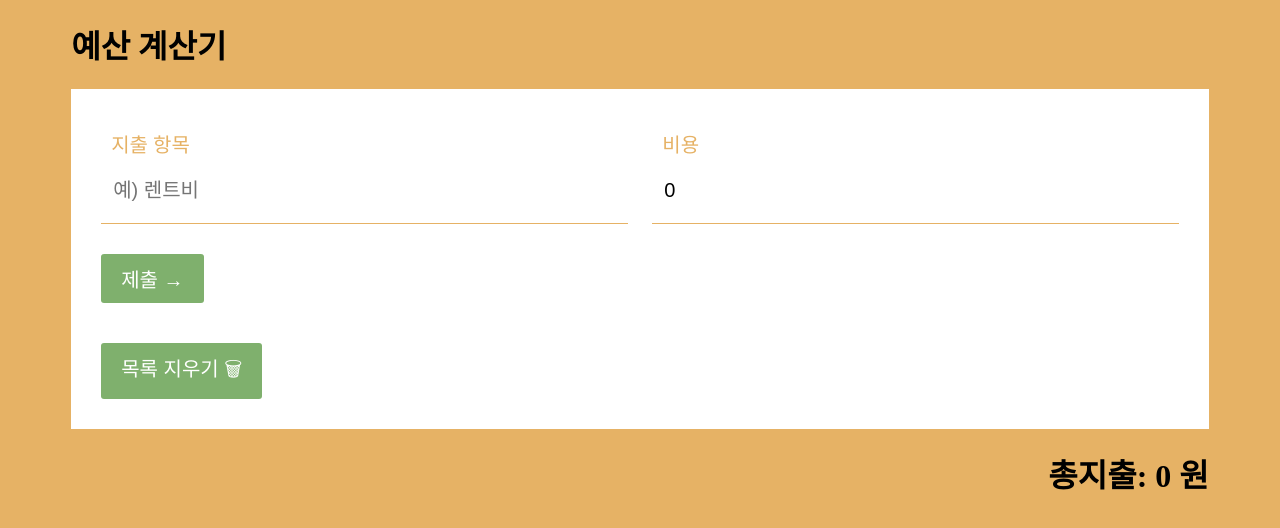
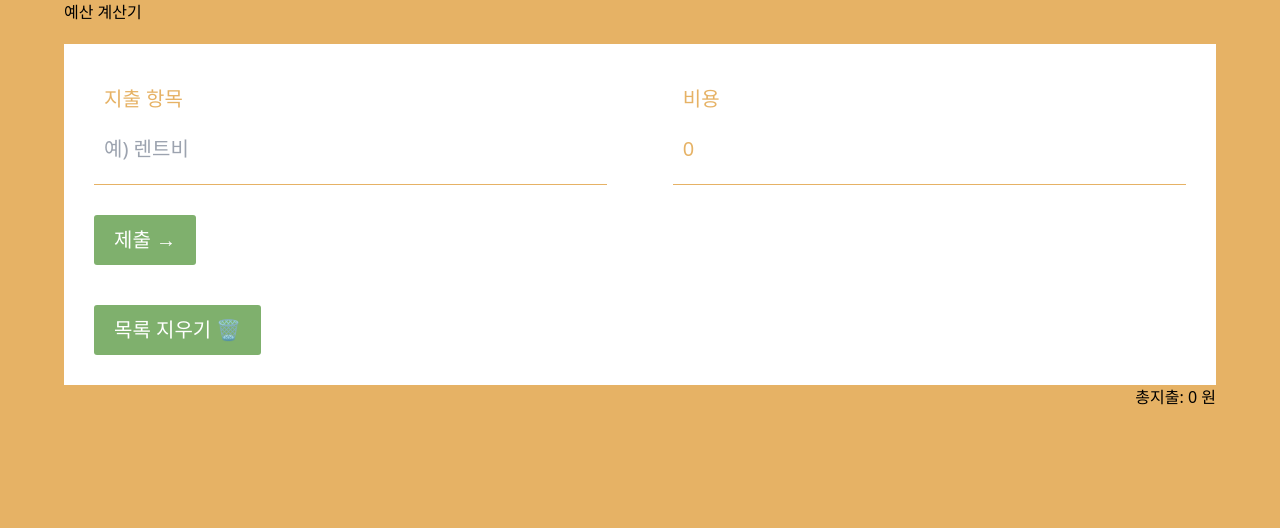
Before and after one commit to JiWoo-Yoo/study-missions, a React (Create React App) app in the folder budget-calc/: page / in a window 1280 px wide. Shown: the top 528 px of the page. Built offline with nearby package versions, Linux system fonts and the light colour scheme.

Commit message:
installed tailwind & added animation

```diff
--- a/budget-calc/package.json
+++ b/budget-calc/package.json
@@ -34,5 +34,10 @@
       "last 1 firefox version",
       "last 1 safari version"
     ]
+  },
+  "devDependencies": {
+    "autoprefixer": "^10.4.18",
+    "postcss": "^8.4.35",
+    "tailwindcss": "^3.4.1"
   }
 }
--- a/budget-calc/src/App.css
+++ b/budget-calc/src/App.css
@@ -1,3 +1,7 @@
+@tailwind base;
+@tailwind components;
+@tailwind utilities;
+
 input {
   outline: none;
   border: none;
@@ -33,3 +37,8 @@
 .lists {
   padding: 20px;
 }
+
+.list:hover {
+  transform: scale(1.05);
+  transition: transform 0.5s;
+}
--- a/budget-calc/src/components/List.js
+++ b/budget-calc/src/components/List.js
@@ -23,7 +23,7 @@
     <div className="lists">
       <div>
         {expData.map((data) => (
-          <div style={listStyle()} key={data.id}>
+          <div className="list" style={listStyle()} key={data.id}>
             <div>{data.title}</div>
             <div style={{ color: "gray", position: "absolute", left: "50%" }}>
               {Number(data.cost)}
--- /dev/null
+++ b/budget-calc/tailwind.config.js
@@ -0,0 +1,8 @@
+/** @type {import('tailwindcss').Config} */
+module.exports = {
+  content: ["./src/**/*.{js,jsx,ts,tsx}"],
+  theme: {
+    extend: {},
+  },
+  plugins: [],
+};
```
Also changed, not shown: 1 other file (tests, documents, lock files or other folders).
